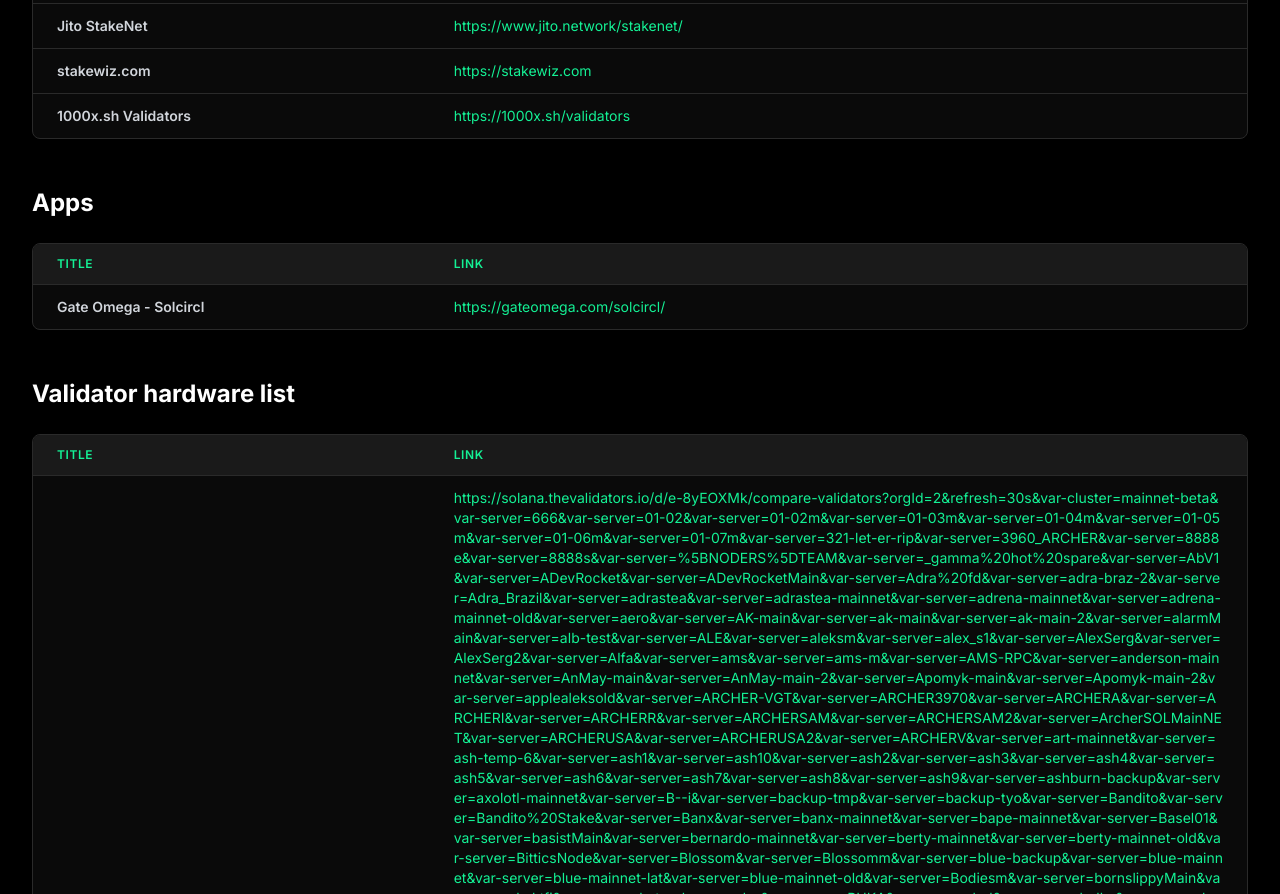
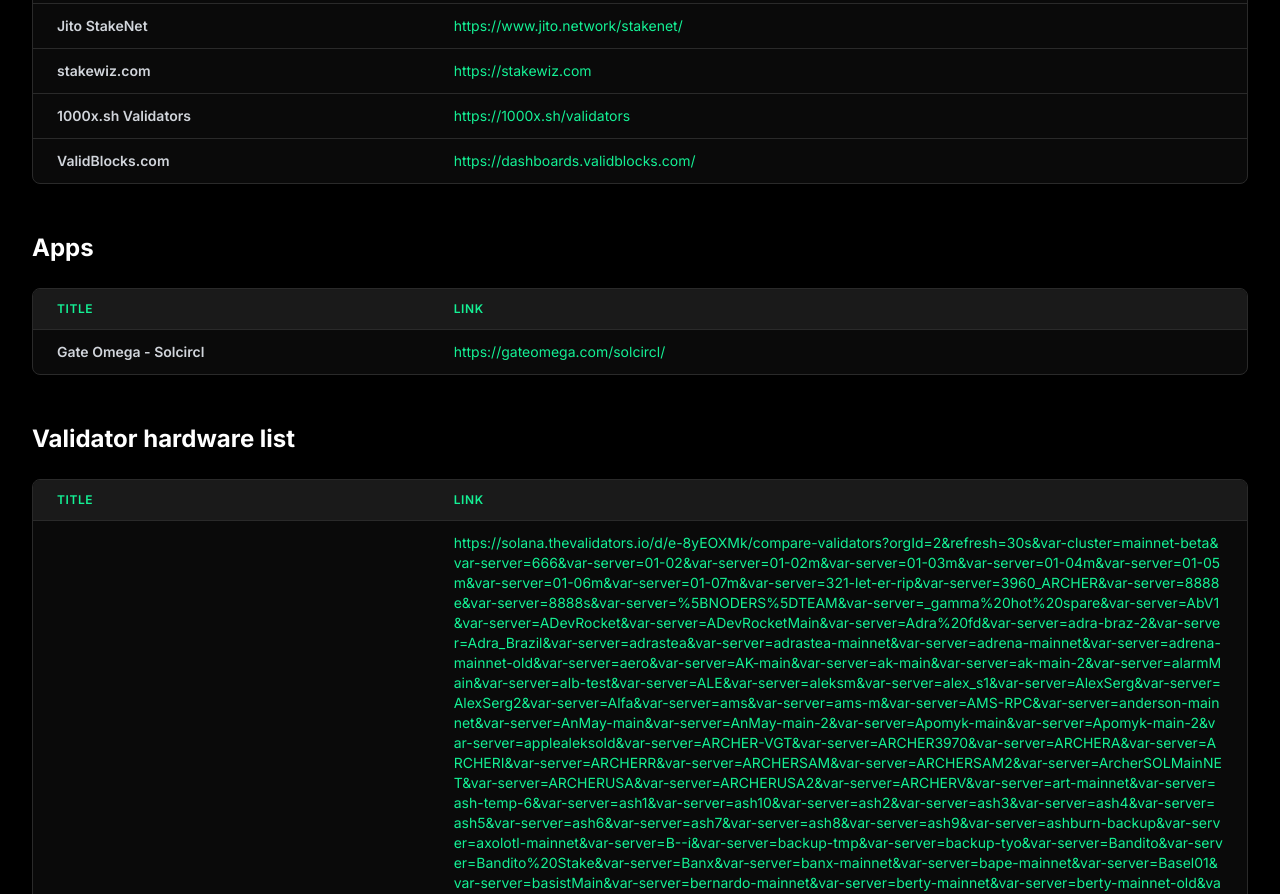
Before and after one commit to solanahcl/solanahcl, a React (Vite) app: page /resources in a window 1280 px wide. Shown: the part 2400-3294 px from the top of the page. Built offline with nearby package versions, Linux system fonts and the light colour scheme.

Commit message:
Add ValidBlocks.com to Dashboards section

```diff
--- a/src/data/resources.ts
+++ b/src/data/resources.ts
@@ -42,6 +42,7 @@
   { title: 'Jito StakeNet', link: 'https://www.jito.network/stakenet/', category: 'Dashboards' },
   { title: 'stakewiz.com', link: 'https://stakewiz.com', category: 'Dashboards' },
   { title: '1000x.sh Validators', link: 'https://1000x.sh/validators', category: 'Dashboards' },
+  { title: 'ValidBlocks.com', link: 'https://dashboards.validblocks.com/', category: 'Dashboards' },
 
   // Apps
   { title: 'Gate Omega - Solcircl', link: 'https://gateomega.com/solcircl/', category: 'Apps' },
```
